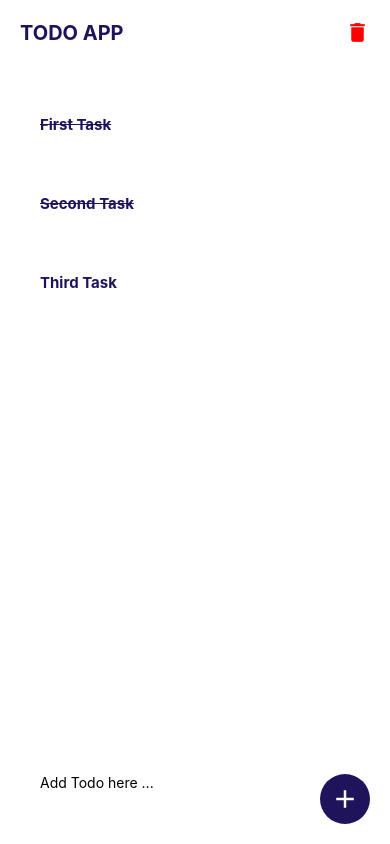
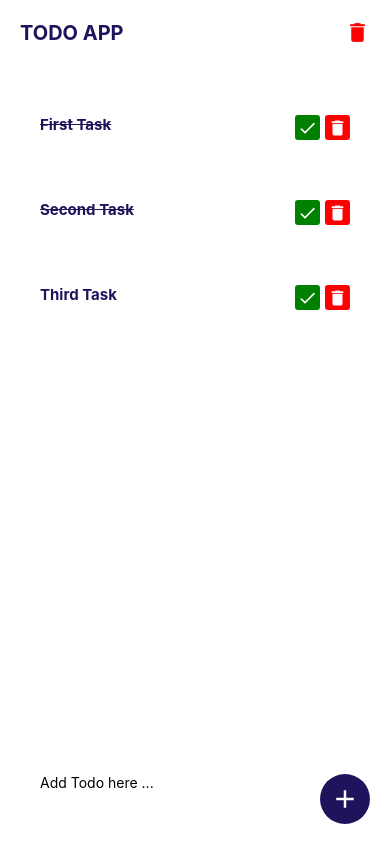
Before and after one commit to 4sskick/rn_toDo, a React Native app: screen / in a window 390 px wide. Built offline with nearby package versions, Linux system fonts and the light colour scheme.

Commit message:
data setup - fake data style item button

```diff
--- a/App.js
+++ b/App.js
@@ -19,8 +19,8 @@ const App = () => {
 
   const FakeListItemData = ({dataListItem}) => {
     return (
-      <View style={mainStyles.container_listItem}>
-        <View>
+      <View style={mainStyles.content_container_listItem}>
+        <View style={{flex: 1}}>
           <Text
             style={{
               fontWeight: 'bold',
@@ -33,6 +33,19 @@ const App = () => {
             {dataListItem?.task}
           </Text>
         </View>
+
+        <TouchableOpacity
+          style={[mainStyles.content_container_listItem_action]}>
+          <Icon name="done" size={20} color={mainColors.white} />
+        </TouchableOpacity>
+
+        <TouchableOpacity
+          style={[
+            mainStyles.content_container_listItem_action,
+            {backgroundColor: 'red'},
+          ]}>
+          <Icon name="delete" size={20} color={mainColors.white} />
+        </TouchableOpacity>
       </View>
     );
   };
@@ -127,7 +140,7 @@ const mainStyles = StyleSheet.create({
     alignItems: 'center',
   },
 
-  container_listItem: {
+  content_container_listItem: {
     padding: 20,
     backgroundColor: mainColors.white,
     flexDirection: 'row',
@@ -135,6 +148,16 @@ const mainStyles = StyleSheet.create({
     borderRadius: 7,
     marginVertical: 10,
   },
+
+  content_container_listItem_action: {
+    height: 25,
+    width: 25,
+    backgroundColor: 'green',
+    justifyContent: 'center',
+    alignItems: 'center',
+    marginLeft: 5,
+    borderRadius: 3,
+  },
 });
 
 export default App;
```
